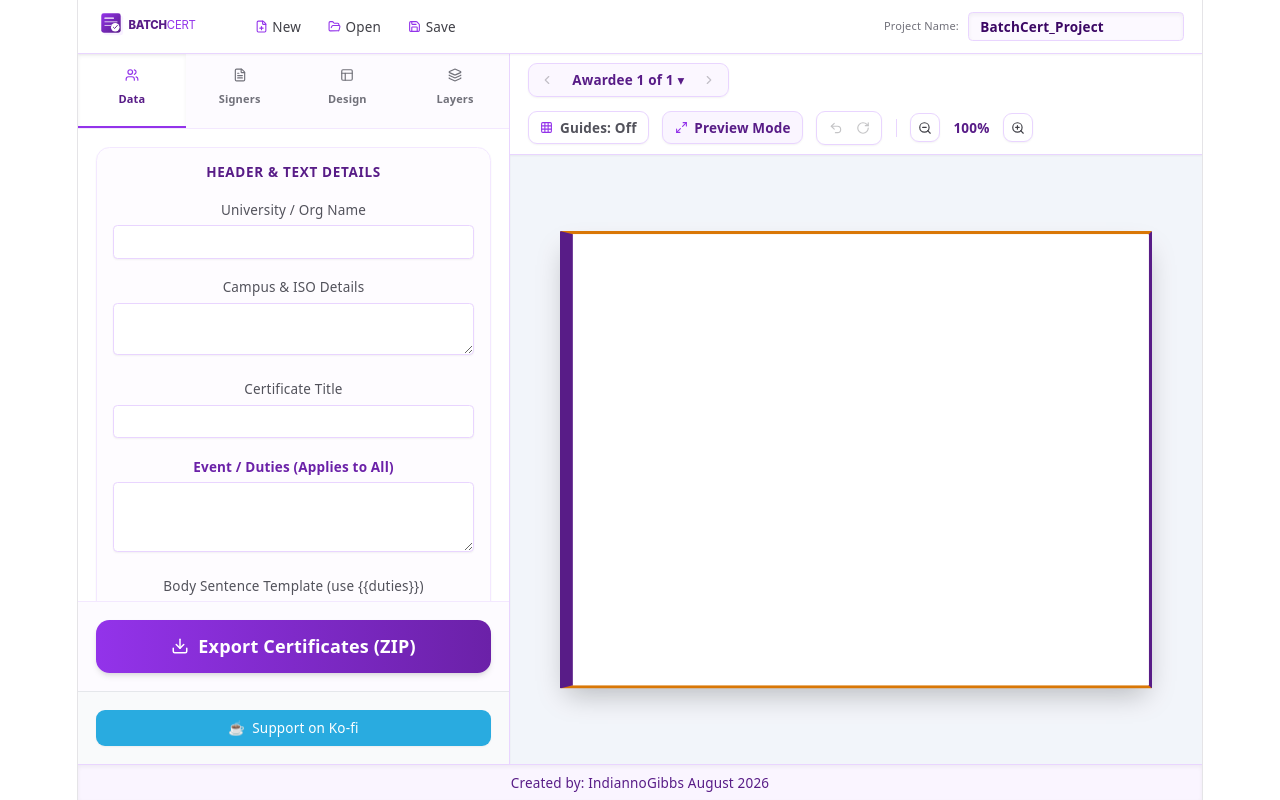
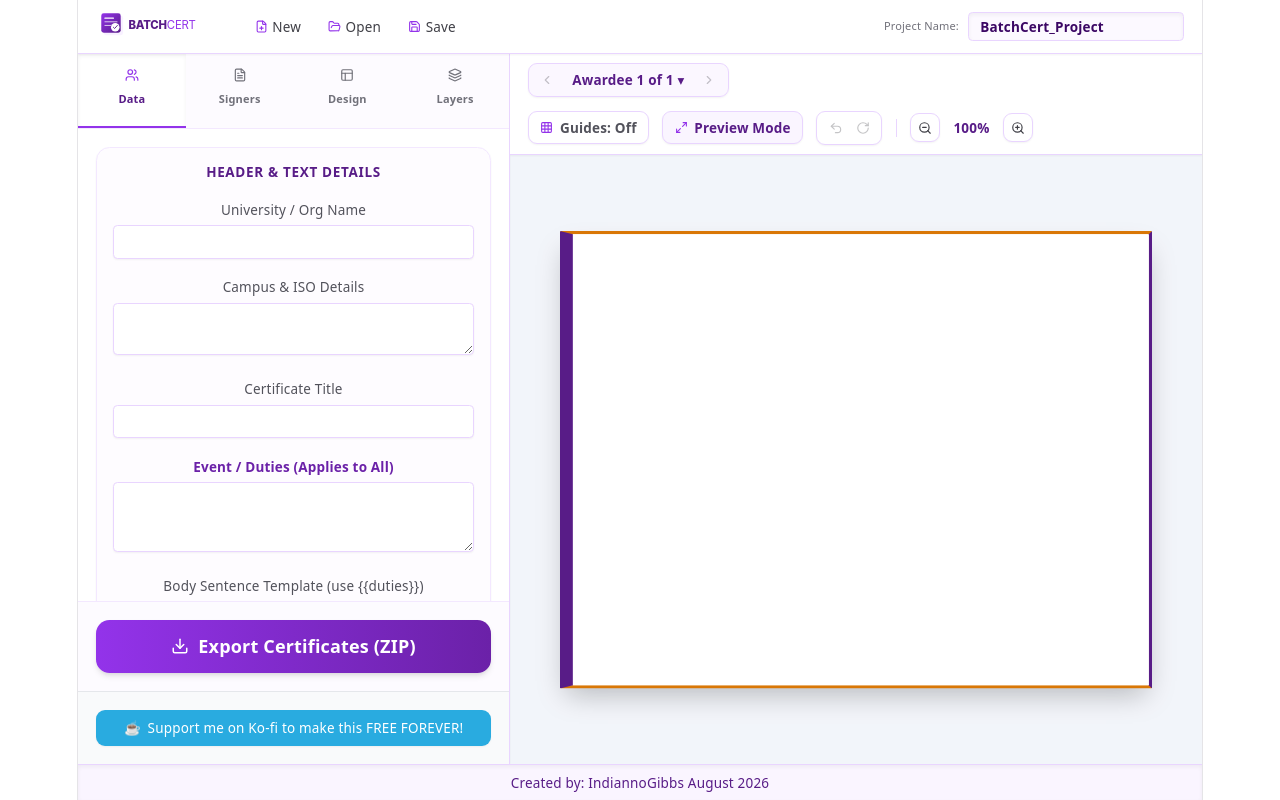
Before and after one commit to IndiannoGibbs/batchcert, a React (Vite) app: page / in a window 1280 px wide. Built offline with nearby package versions, Linux system fonts and the light colour scheme.

Commit message:
added support button

```diff
--- a/src/App.jsx
+++ b/src/App.jsx
@@ -1737,7 +1737,7 @@ export default function CertificateGenerator() {
               className="w-full inline-flex items-center justify-center gap-1.5 bg-[#29abe0] hover:bg-[#208ab8] text-white font-medium py-2 px-3 rounded-lg text-xs transition-colors shadow-sm"
             >
               <span>☕</span>
-              <span>Support on Ko-fi</span>
+              <span>Support me on Ko-fi to make this FREE FOREVER!</span>
             </a>
           </div>
 
```
